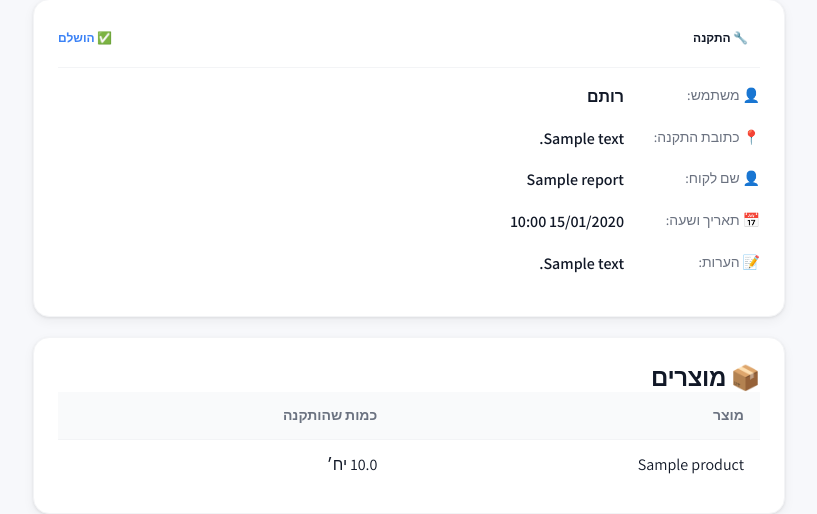
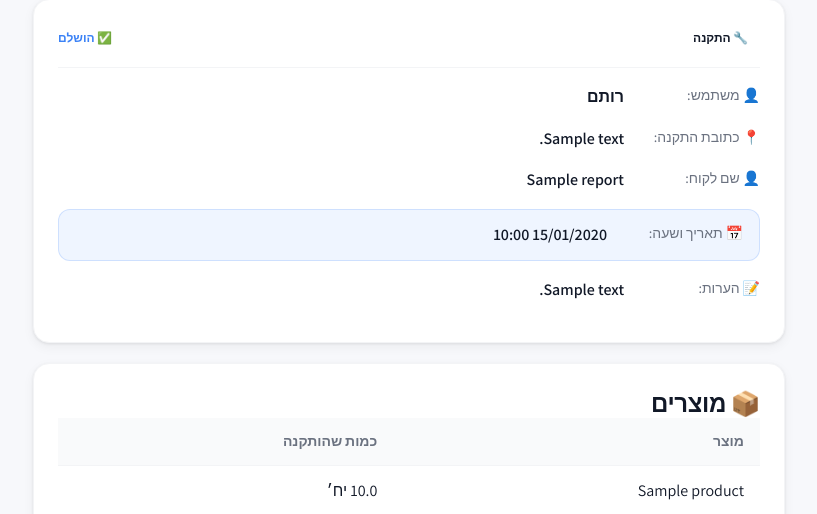
Before and after one commit to rotemsultan512-bit/proshield-reports, a Flask app: page /report/1 in a window 1280 px wide. Shown: the part 208-722 px from the top of the page, without its empty margins (231-1048 px from the left). Run offline with Flask 3, Linux system fonts and the light colour scheme; a user stored in the database is signed in; tables that the repository leaves empty hold one stand-in row (values such as "Sample post"); grey boxes marked "Sample" are stand-in pictures; some libraries are stand-ins or nearby versions.

Commit message:
Highlight report datetime in view

```diff
--- a/proshield-reports/static/css/style.css
+++ b/proshield-reports/static/css/style.css
@@ -2164,6 +2164,13 @@ a:hover {
     align-items: flex-start;
 }
 
+.detail-row-highlight {
+    padding: var(--space-3) var(--space-4);
+    border-radius: var(--radius-lg);
+    background: rgba(59, 130, 246, 0.08);
+    border: 1px solid rgba(59, 130, 246, 0.18);
+}
+
 .detail-label {
     min-width: 120px;
     color: var(--text-secondary);
--- a/proshield-reports/templates/view_report.html
+++ b/proshield-reports/templates/view_report.html
@@ -60,7 +60,7 @@
             </div>
             {% endif %}
 
-            <div class="detail-row">
+            <div class="detail-row detail-row-highlight">
                 <span class="detail-label">📅 תאריך ושעה:</span>
                 <span class="detail-value">{{ report.timestamp.strftime('%d/%m/%Y %H:%M') }}</span>
             </div>
```
